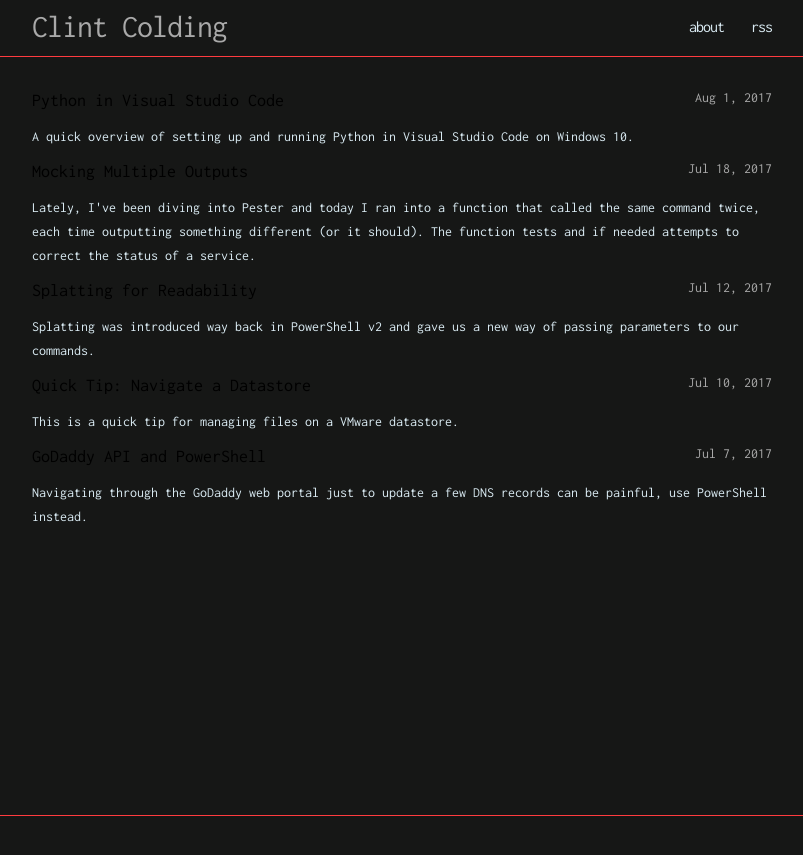
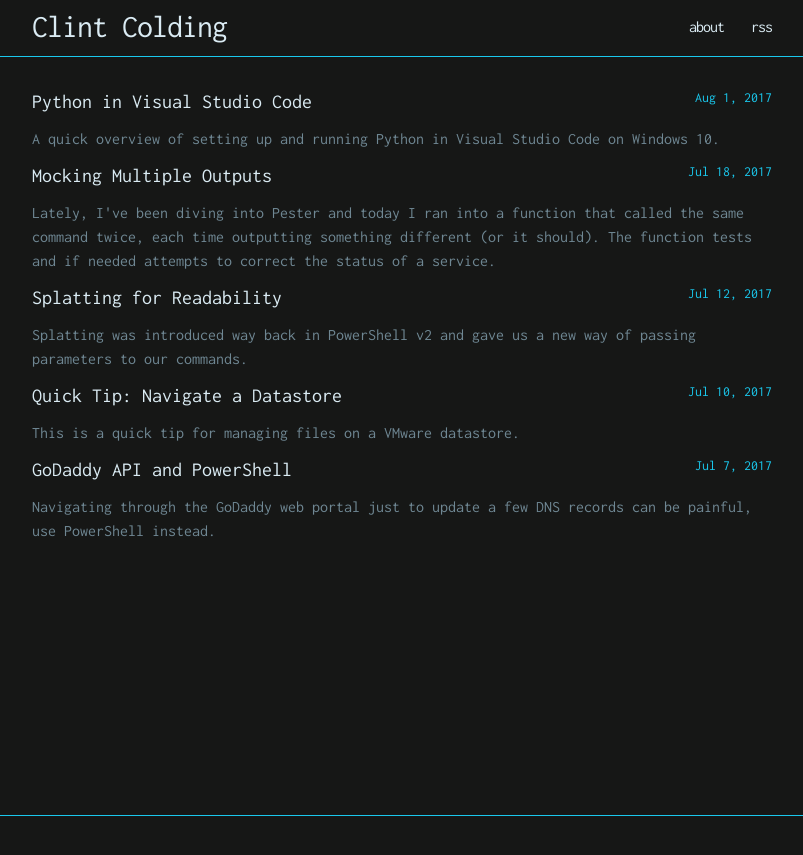
Before and after one commit to clintcolding/clintcolding.github.io, a Jekyll site: the page built from index.md, in a window 1280 px wide. Shown: the top 855 px of the page, without its empty margins (238-1041 px from the left). Built offline with Jekyll 4.4.1, drawn with Linux system fonts in a browser that asks for light colours.

Commit message:
Replaced hardcoded color codes with variables

```diff
--- a/_sass/minima/_base.scss
+++ b/_sass/minima/_base.scss
@@ -108,7 +108,7 @@ a {
   }**/
 
   &:hover {
-    color: #ff3b3f;
+    color: $accent-color;
     text-decoration: none;
   }
 
@@ -127,7 +127,7 @@ a {
  */
 blockquote {
   color: $grey-color;
-  border-left: 4px solid $grey-color-light;
+  border-left: 4px solid $accent-color;
   padding-left: $spacing-unit / 2;
   @include relative-font-size(1.125);
   letter-spacing: -1px;
@@ -209,7 +209,7 @@ pre {
   height: 16px;
   display: inline-block;
   //viewBox: "0 0 16 16";
-  fill: #ff3b3f;
+  fill: $accent-color;
   padding-right: 5px;
   vertical-align: text-top;
 }
--- a/_sass/minima/_layout.scss
+++ b/_sass/minima/_layout.scss
@@ -3,7 +3,7 @@
  */
 .site-header {
   //border-top: 5px solid #66fcf1;
-  border-bottom: 1px solid #ff3b3f;
+  border-bottom: 1px solid $accent-color;
   min-height: $spacing-unit * 1.865;
 
   // Positioning context for the mobile navigation icon
@@ -11,7 +11,7 @@
 }
 
 .site-title {
-  color: #a9a9a9;
+  //color: $grey-color-light;
   @include relative-font-size(2);
   font-weight: 500;
   line-height: $base-line-height * $base-font-size * 2.25;
@@ -106,7 +106,7 @@
  */
 
 .site-footer {
-  border-top: 1px solid #ff3b3f;
+  border-top: 1px solid $accent-color;
   padding: $spacing-unit 0;
 }
 
@@ -203,22 +203,23 @@
 }
 
 .post-meta {
-  color: #ff3b3f;
+  color: $accent-color;
 }
 
 .home-post-meta {
   float: right;
-  color: #a9a9a9;
+  color: $accent-color;
 }
 
 .excerpt {
-  font-size: $small-font-size;
+  color: $grey-color;
+  //font-size: $small-font-size;
 }
 
 .post-link {
   //display: block;
-  color: #000;
-  font-size: 18px;
+  color: $text-color;
+  font-size: $base-font-size * 1.250;
 }
 
 
@@ -268,7 +269,7 @@
   }
 
   a {
-    color: #ff3b3f;
+    color: $accent-color;
     text-decoration: none;
 
     &:hover {
--- a/_sass/minima/_syntax-highlighting.scss
+++ b/_sass/minima/_syntax-highlighting.scss
@@ -1,12 +1,12 @@
 .highlight .hll { background-color: #49483e }
-.highlight  { background: #272822; color: #f8f8f2 }
+.highlight  { background: $background-color; color: $grey-color-light }
 .highlight .c { color: #75715e } /* Comment */
 .highlight .err { color: #960050; background-color: #1e0010 } /* Error */
 .highlight .k { color: #66d9ef } /* Keyword */
 .highlight .l { color: #ae81ff } /* Literal */
-.highlight .n { color: #f8f8f2 } /* Name */
+.highlight .n { color: $grey-color-light } /* Name */
 .highlight .o { color: #f92672 } /* Operator */
-.highlight .p { color: #f8f8f2 } /* Punctuation */
+.highlight .p { color: $grey-color-light } /* Punctuation */
 .highlight .ch { color: #75715e } /* Comment.Hashbang */
 .highlight .cm { color: #75715e } /* Comment.Multiline */
 .highlight .cp { color: #75715e } /* Comment.Preproc */
@@ -28,21 +28,21 @@
 .highlight .m { color: #ae81ff } /* Literal.Number */
 .highlight .s { color: #e6db74 } /* Literal.String */
 .highlight .na { color: #a6e22e } /* Name.Attribute */
-.highlight .nb { color: #f8f8f2 } /* Name.Builtin */
+.highlight .nb { color: $grey-color-light } /* Name.Builtin */
 .highlight .nc { color: #a6e22e } /* Name.Class */
 .highlight .no { color: #66d9ef } /* Name.Constant */
 .highlight .nd { color: #a6e22e } /* Name.Decorator */
-.highlight .ni { color: #f8f8f2 } /* Name.Entity */
+.highlight .ni { color: $grey-color-light } /* Name.Entity */
 .highlight .ne { color: #a6e22e } /* Name.Exception */
 .highlight .nf { color: #a6e22e } /* Name.Function */
-.highlight .nl { color: #f8f8f2 } /* Name.Label */
-.highlight .nn { color: #f8f8f2 } /* Name.Namespace */
+.highlight .nl { color: $grey-color-light } /* Name.Label */
+.highlight .nn { color: $grey-color-light } /* Name.Namespace */
 .highlight .nx { color: #a6e22e } /* Name.Other */
-.highlight .py { color: #f8f8f2 } /* Name.Property */
+.highlight .py { color: $grey-color-light } /* Name.Property */
 .highlight .nt { color: #f92672 } /* Name.Tag */
-.highlight .nv { color: #f8f8f2 } /* Name.Variable */
+.highlight .nv { color: $grey-color-light } /* Name.Variable */
 .highlight .ow { color: #f92672 } /* Operator.Word */
-.highlight .w { color: #f8f8f2 } /* Text.Whitespace */
+.highlight .w { color: $grey-color-light } /* Text.Whitespace */
 .highlight .mb { color: #ae81ff } /* Literal.Number.Bin */
 .highlight .mf { color: #ae81ff } /* Literal.Number.Float */
 .highlight .mh { color: #ae81ff } /* Literal.Number.Hex */
@@ -61,10 +61,10 @@
 .highlight .sr { color: #e6db74 } /* Literal.String.Regex */
 .highlight .s1 { color: #e6db74 } /* Literal.String.Single */
 .highlight .ss { color: #e6db74 } /* Literal.String.Symbol */
-.highlight .bp { color: #f8f8f2 } /* Name.Builtin.Pseudo */
+.highlight .bp { color: $grey-color-light } /* Name.Builtin.Pseudo */
 .highlight .fm { color: #a6e22e } /* Name.Function.Magic */
-.highlight .vc { color: #f8f8f2 } /* Name.Variable.Class */
-.highlight .vg { color: #f8f8f2 } /* Name.Variable.Global */
-.highlight .vi { color: #f8f8f2 } /* Name.Variable.Instance */
-.highlight .vm { color: #f8f8f2 } /* Name.Variable.Magic */
+.highlight .vc { color: $grey-color-light } /* Name.Variable.Class */
+.highlight .vg { color: $grey-color-light } /* Name.Variable.Global */
+.highlight .vi { color: $grey-color-light } /* Name.Variable.Instance */
+.highlight .vm { color: $grey-color-light } /* Name.Variable.Magic */
 .highlight .il { color: #ae81ff } /* Literal.Number.Integer.Long */
```
